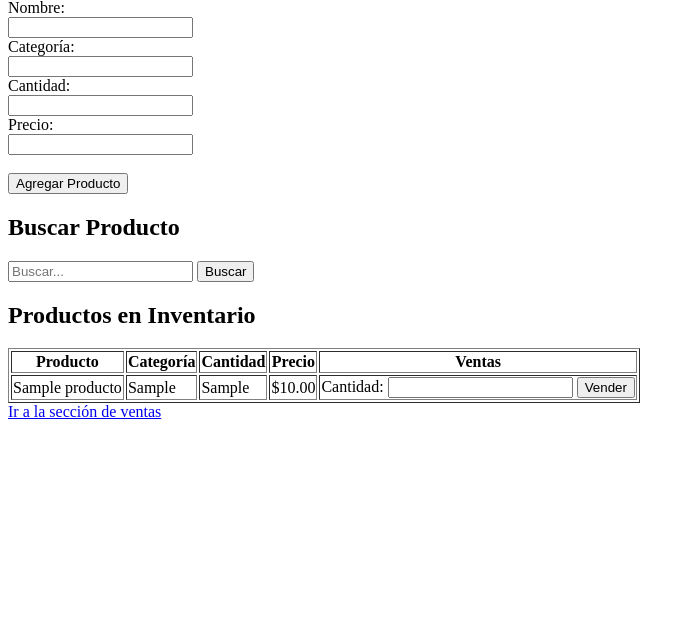
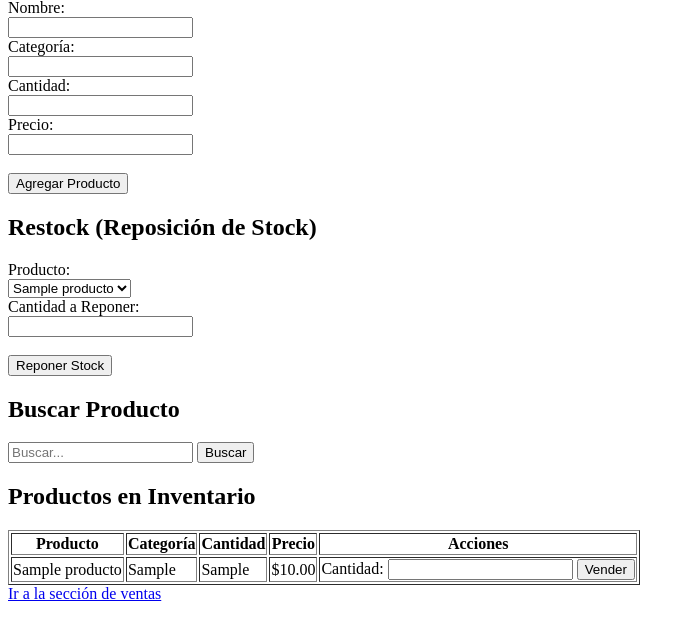
Before and after one commit to fjose4210/E-Technology1, a PHP site: page /inventario.php in a window 1280 px wide. Shown: the part 128-768 px from the top of the page, without its empty margins (0-695 px from the left). Run offline with PHP 8.4, Linux system fonts and the light colour scheme; the visitor is signed in with stand-in values (Sample User, id 1); tables that the repository leaves empty or names only in its code hold one stand-in row (values such as "Sample post").

Commit message:
Cambiso
JF

```diff
--- a/vistas/inventario.php
+++ b/vistas/inventario.php
@@ -8,6 +8,7 @@ if (!isset($_SESSION['user_id'])) {
 }
 
 if ($_SERVER['REQUEST_METHOD'] == 'POST') {
+    // Venta
     if (isset($_POST['venta'])) {
         $id_producto = $_POST['id_producto'];
         $cantidad = $_POST['cantidad'];
@@ -44,6 +45,27 @@ if ($_SERVER['REQUEST_METHOD'] == 'POST') {
 
         $success = "Producto agregado exitosamente.";
     }
+
+    // Realizar Restock (reposicion de productos)
+    if (isset($_POST['restock'])) {
+        $id_producto = $_POST['id_producto'];
+        $cantidad_restock = $_POST['cantidad_restock'];
+
+        // Obtener el producto
+        $stmt = $pdo->prepare("SELECT * FROM productos WHERE id = ?");
+        $stmt->execute([$id_producto]);
+        $producto = $stmt->fetch();
+
+        if ($producto) {
+            $nuevo_stock = $producto['cantidad'] + $cantidad_restock;
+
+            // Actualizar la cantidad del producto
+            $stmt = $pdo->prepare("UPDATE productos SET cantidad = ? WHERE id = ?");
+            $stmt->execute([$nuevo_stock, $id_producto]);
+
+            $success_restock = "Stock actualizado exitosamente.";
+        }
+    }
 }
 
 $productos = $pdo->query("SELECT * FROM productos")->fetchAll();
@@ -60,7 +82,9 @@ $productos = $pdo->query("SELECT * FROM productos")->fetchAll();
 
     <?php if (isset($error)) echo "<p>$error</p>"; ?>
     <?php if (isset($success)) echo "<p>$success</p>"; ?>
+    <?php if (isset($success_restock)) echo "<p>$success_restock</p>"; ?>
 
+    <!-- Formulario para agregar nuevo producto -->
     <h2>Agregar Producto</h2>
     <form method="POST">
         <label for="nombre">Nombre:</label><br>
@@ -72,6 +96,20 @@ $productos = $pdo->query("SELECT * FROM productos")->fetchAll();
         <label for="precio">Precio:</label><br>
         <input type="number" name="precio" step="0.01" required><br><br>
         <button type="submit" name="agregar_producto">Agregar Producto</button>
+    </form>
+
+    <!-- Formulario para Restock (reposicion de productos) -->
+    <h2>Restock (Reposición de Stock)</h2>
+    <form method="POST">
+        <label for="id_producto">Producto:</label><br>
+        <select name="id_producto" required>
+            <?php foreach ($productos as $producto): ?>
+                <option value="<?= $producto['id'] ?>"><?= $producto['nombre'] ?></option>
+            <?php endforeach; ?>
+        </select><br>
+        <label for="cantidad_restock">Cantidad a Reponer:</label><br>
+        <input type="number" name="cantidad_restock" min="1" required><br><br>
+        <button type="submit" name="restock">Reponer Stock</button>
     </form>
 
     <h2>Buscar Producto</h2>
@@ -88,7 +126,7 @@ $productos = $pdo->query("SELECT * FROM productos")->fetchAll();
                 <th>Categoría</th>
                 <th>Cantidad</th>
                 <th>Precio</th>
-                <th>Ventas</th>
+                <th>Acciones</th>
             </tr>
         </thead>
         <tbody>
```
